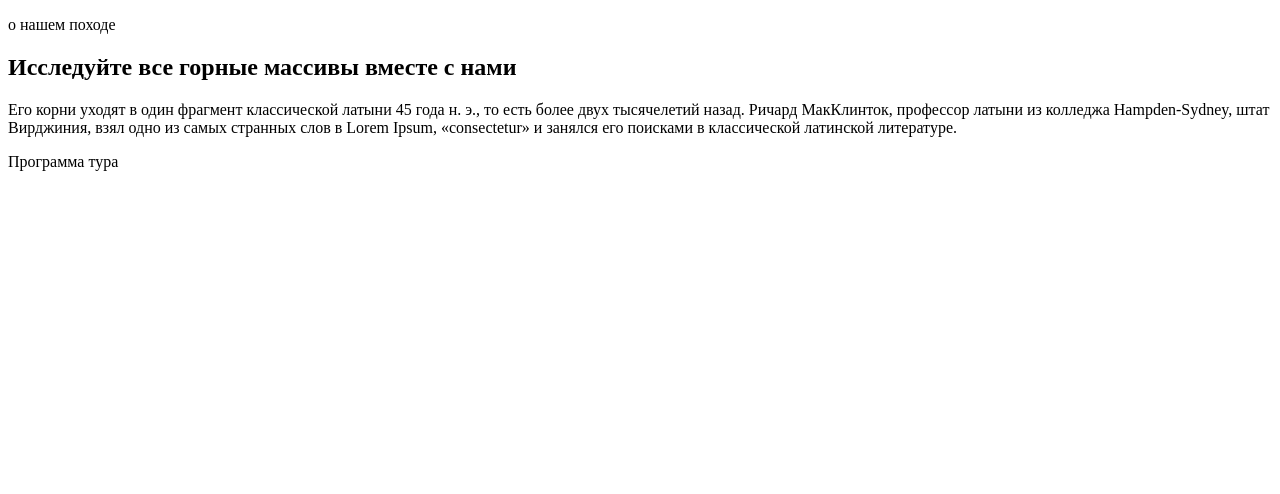
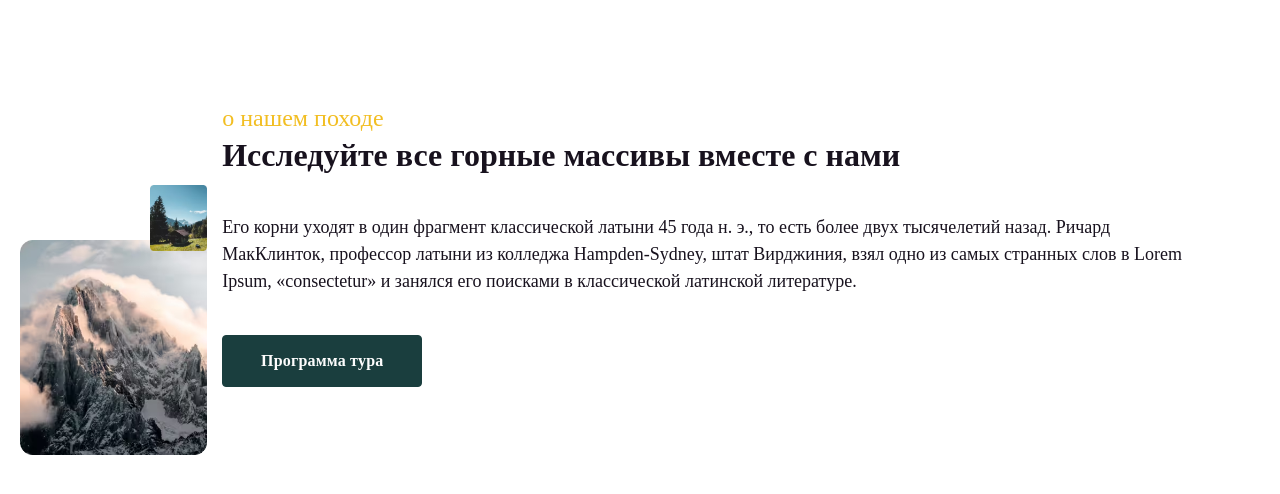
Before and after one commit to agkondakov91/Team2-SPA-Project, a website: page public/index.html in a window 1280 px wide. Drawn offline with Linux system fonts and the light colour scheme.

Commit message:
добавил папку с картинками для второй секции вёрстку для html и добавил базовые стили ко всему с макета

```diff
--- a/public/index.html
+++ b/public/index.html
@@ -4,7 +4,7 @@
     <meta charset="UTF-8" />
     <meta name="viewport" content="width=device-width, initial-scale=1.0" />
     <title>Document</title>
-	<link href="/src/styles/style.css">
+	<link rel="stylesheet" href="/src/styles/style.css">
   </head>
   <body>
     <section class="section-2">
@@ -12,19 +12,26 @@
 				<div class="wrapper">
 					<div class="media">
 						<div class="picture">
-							<picture></picture>
+							<picture>
+								<img class="img" src="/pictures-section-2/about.avif" alt="горы">
+							</picture>
 						</div>
 						<div class="video">
 							<div class="picture">
-								<picture></picture>
+								<picture>
+									<img class="img" src="/pictures-section-2/about-video.avif" alt="домик в лесу">
+								</picture>
 							</div>
 						</div>
 					</div>
 					<div class="text_block">
 						<p class="subtitle">о нашем походе</p>
 						<h2 class="title">Исследуйте все горные массивы вместе с нами</h2>
-						<p class="text">Его корни уходят в один фрагмент классической латыни 45 года н. э., то есть более двух тысячелетий назад. Ричард МакКлинток, профессор латыни из колледжа Hampden-Sydney, штат Вирджиния, взял одно из самых странных слов в Lorem Ipsum, «consectetur» и занялся его поисками в классической латинской литературе.</p>
-						<a class="btn-tour">Программа тура</a>
+						<p class="text">Его корни уходят в один фрагмент классической латыни 45 года н. э., то есть более двух тысячелетий назад. Ричард МакКлинток,
+							профессор латыни из колледжа Hampden-Sydney, штат Вирджиния, взял одно из самых странных слов в Lorem Ipsum, «consectetur» и занялся его поисками в
+							классической латинской литературе.
+						</p>
+						<a class="btn-tour btn">Программа тура</a>
 			  		</div>
 				</div>
 			</div>
--- a/src/components/section-2.css
+++ b/src/components/section-2.css
@@ -0,0 +1,109 @@
+.section-2 {
+    box-sizing: border-box;
+}
+
+.container {
+    margin: 0 auto;
+    padding: 0 10px;
+    max-width: 1197px;
+}
+
+div.container {
+    display: block;
+}
+
+.wrapper {
+    display: flex;
+    align-items: center;
+    justify-content: space-between;
+    padding: 100px 0;
+    gap: 15px;
+}
+
+.media {
+    display: flex;
+    flex-direction: column;
+    max-width: 480px;
+}
+
+.img {
+    height: auto;
+    max-width: 100%;
+    object-fit: cover;
+}
+
+.video {
+    position: relative;
+    margin: -274px 0 0 130px;
+}
+
+.text-block {
+    max-width: 580px;
+}
+
+p {
+    display: block;
+    margin-block-start: 1em;
+    margin-block-end: 1em;
+    margin-inline-start: 0px;
+    margin-inline-end: 0px;
+    unicode-bidi: isolate;
+}
+
+.subtitle {
+    margin: 0 0 8px;
+    font-weight: 400;
+    font-size: 24px;
+    line-height: 20px;
+    color: #f2be22;
+}
+
+.title {
+    margin: 0 0 40px;
+    font-weight: 800;
+    font-size: 32px;
+    line-height: 120%;
+    color: #18121e;
+}
+
+h2 {
+    display: block;
+    font-size: 1.5em;
+    margin-block-start: 0.83em;
+    margin-block-end: 0.83em;
+    margin-inline-start: 0px;
+    margin-inline-end: 0px;
+    font-weight: bold;
+    unicode-bidi: isolate;
+}
+
+.text {
+    margin: 0 0 40px;
+    font-family: var(--font-family);
+    font-weight: 400;
+    font-size: 18px;
+    line-height: 150%;
+    color: #18121e;
+}
+
+.btn-tour {
+    width: 200px;
+    height: 52px;
+}
+
+.btn {
+    display: flex;
+    align-items: center;
+    justify-content: center;
+    border: 1px solid #1a3e3e;
+    border-radius: 4px;
+    padding: 0;
+    font-weight: 600;
+    font-size: 16px;
+    line-height: 20px;
+    letter-spacing: .192px;
+    color: #fdfdfd;
+    background: #1a3e3e;
+    transition: all .3s;
+    cursor: pointer;
+}
```
Also changed, not shown: pictures-section-2/about-video.avif (added), pictures-section-2/about.avif (added).
